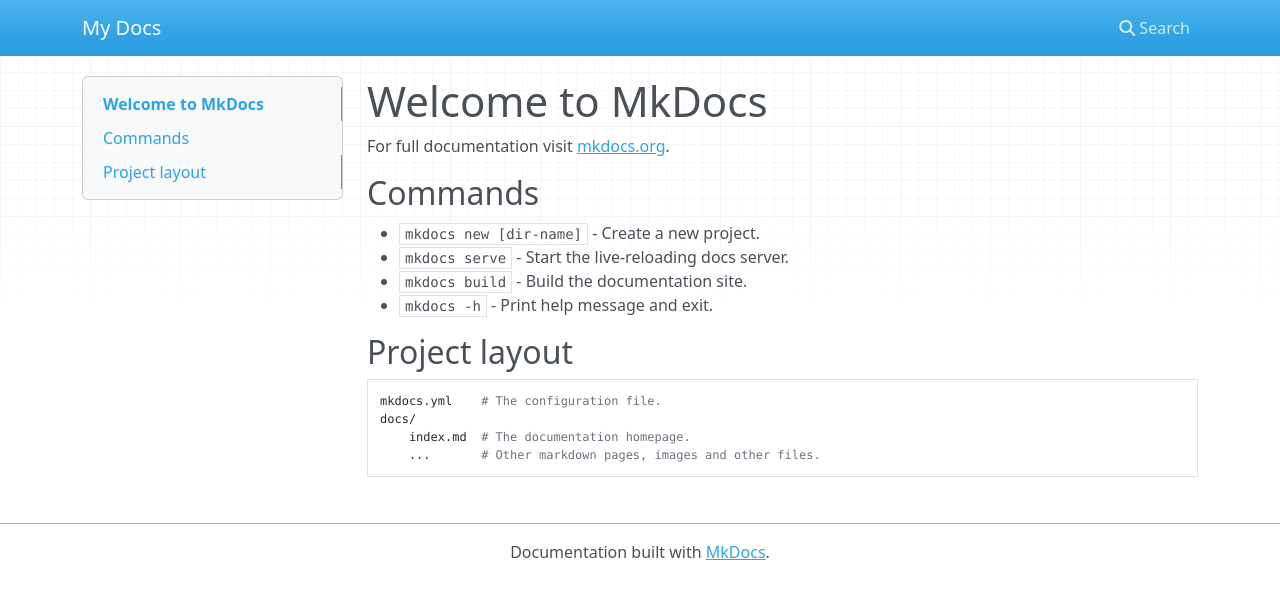
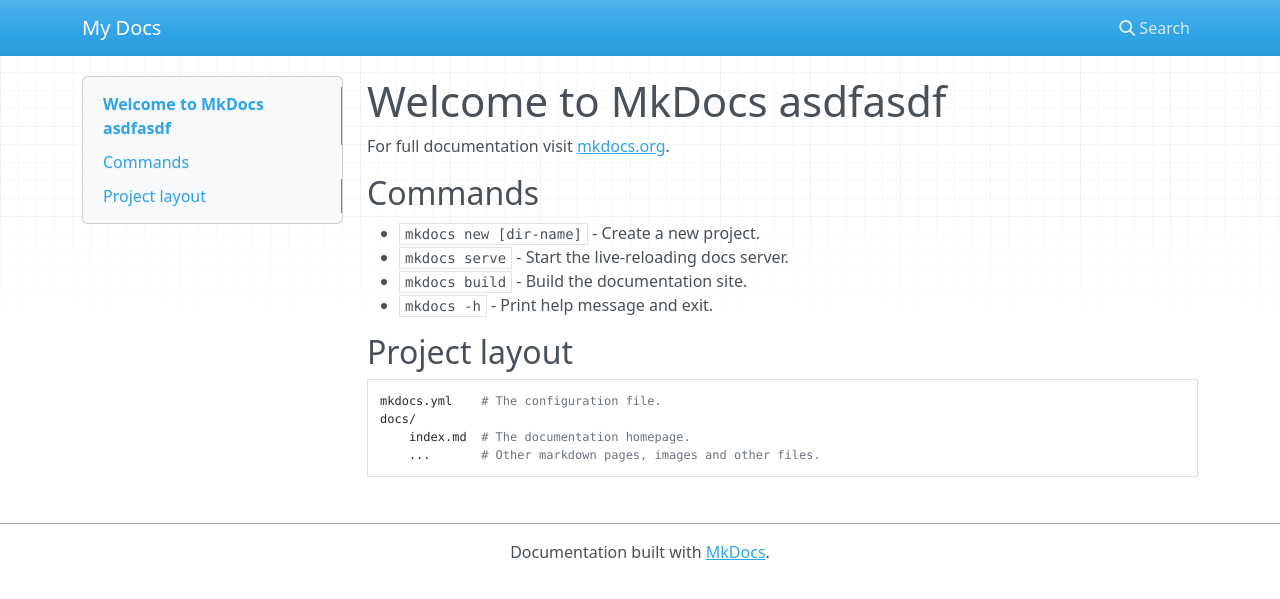
Before and after one commit to Renoyyz233/MkDocsTest, an MkDocs documentation site: the page built from docs/index.md, in a window 1280 px wide. Shown: the top 599 px of the page. Built offline with MkDocs 1.6.1, drawn with Linux system fonts in a browser that asks for light colours; nearby versions of some CDN libraries.

Commit message:
First commit

```diff
--- a/docs/index.md
+++ b/docs/index.md
@@ -1,4 +1,4 @@
-# Welcome to MkDocs
+# Welcome to MkDocs asdfasdf
 
 For full documentation visit [mkdocs.org](https://www.mkdocs.org).
 
```
Also changed, not shown: site/index.html, site/search/search_index.json, 1 other file.
